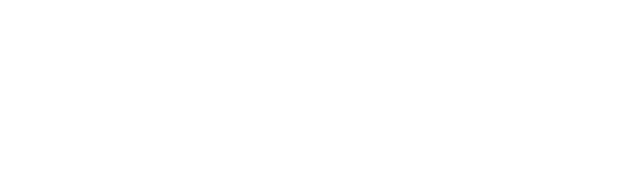
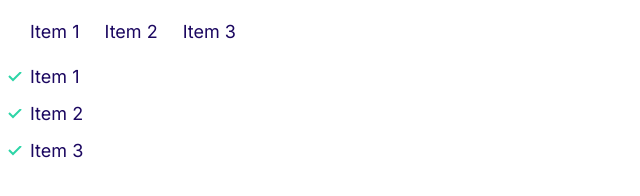
Before and after one commit to hosamhamdifl/htmlproject, a plain HTML site: page index.html in a window 1280 px wide. Shown: the whole page, without its empty margins (0-640 px from the left). Drawn offline with Linux system fonts and the light colour scheme.

Commit message:
define lists.

```diff
--- a/css/styles.css
+++ b/css/styles.css
@@ -105,3 +105,28 @@ a{
         font-size: 1.2rem;
     }
 }
+
+/*  Lists */
+.list{
+    list-style: none;
+    /* padding-left: 0; */
+    color: var(--color-headings);
+    padding-left: 3rem;
+}
+.list--inline .list__item{
+display: inline;
+margin-right: 2rem;
+}
+.list--tick{
+    list-style-image: url(../images/tick.svg);
+}
+
+.list--tick .list__item{
+    padding-left: .5rem;
+    margin-bottom: 1rem;
+}
+@media screen and (min-width:1024px){
+    .list--tick .list__item{
+        padding-left: 0%;
+    }
+}
--- a/index.html
+++ b/index.html
@@ -16,6 +16,16 @@
   </head>
   <body>
     <!-- h${Heading $}*3 shortcut -->
-
+    <!-- ul.list>li{Item $}*3 -->
+    <ul class="list list--inline">
+      <li class="list__item">Item 1</li>
+      <li class="list__item">Item 2</li>
+      <li class="list__item">Item 3</li>
+    </ul>
+    <ul class="list list--tick">
+      <li class="list__item">Item 1</li>
+      <li class="list__item">Item 2</li>
+      <li class="list__item">Item 3</li>
+    </ul>
   </body>
 </html>
```
Also changed, not shown: components/lists.html (added, +10 -0 lines), images/tick.svg (added).
